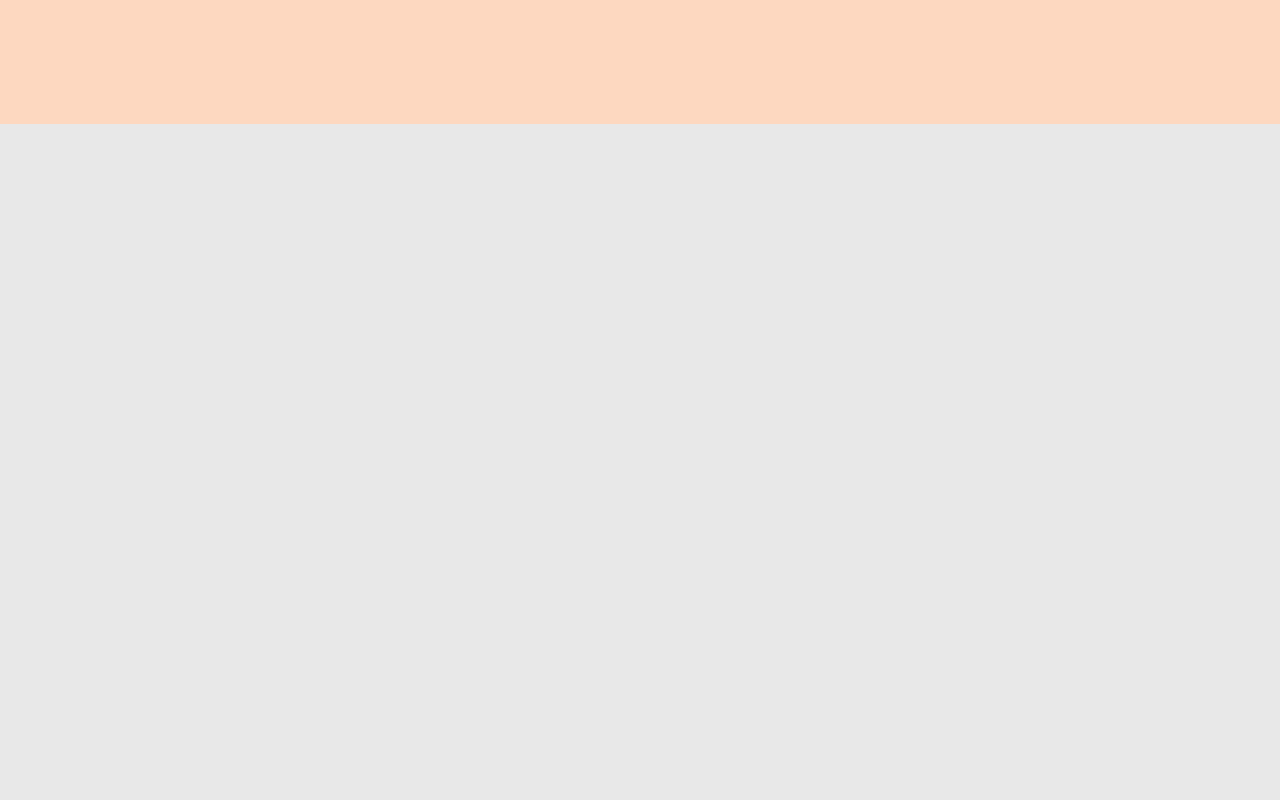
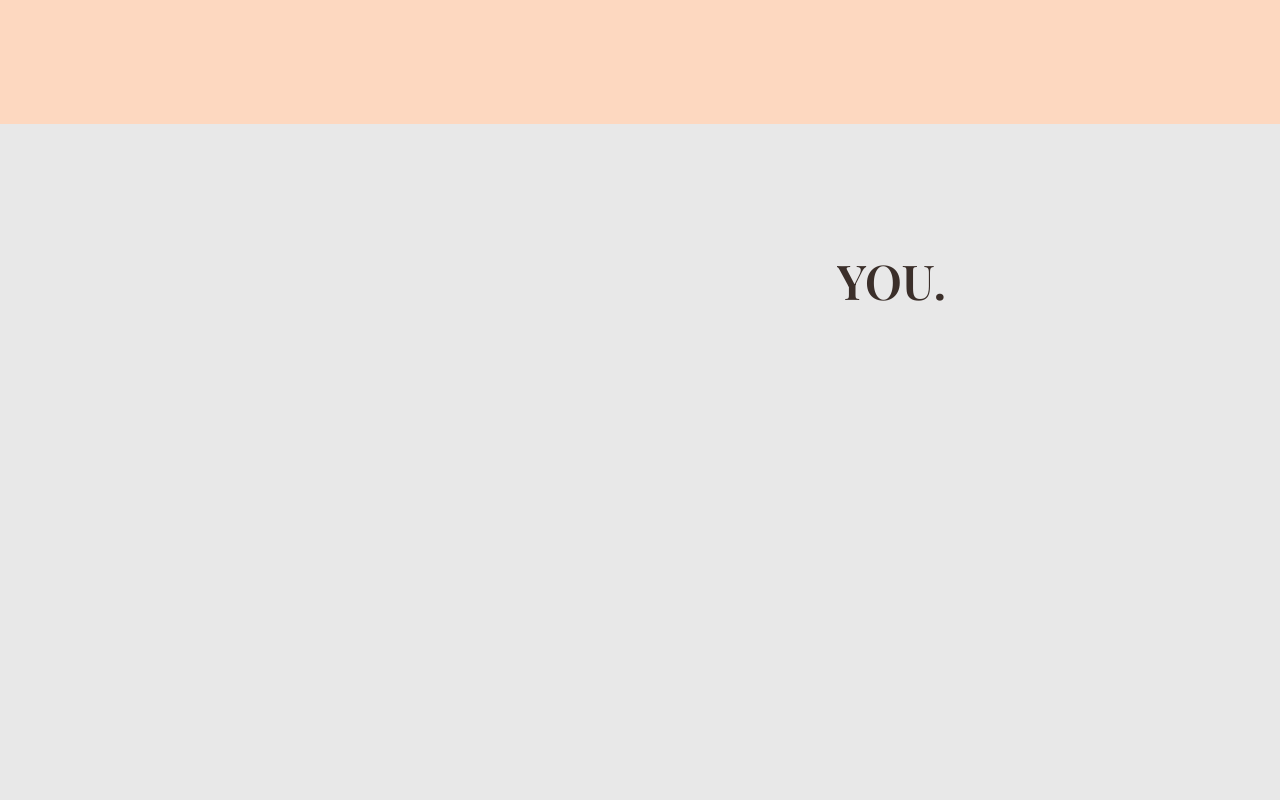
Before and after one commit to SimRuth1705/Vivahsya, a React (Vite) app in the folder Frontend/: page / in a window 1280 px wide. Shown: the part 5660-6460 px from the top of the page. Built offline with nearby package versions, Linux system fonts and the light colour scheme; a web font is replaced by a local one.

Commit message:
service page height

```diff
--- a/Frontend/src/homepage/pages/Servicess.css
+++ b/Frontend/src/homepage/pages/Servicess.css
@@ -19,7 +19,6 @@
   padding: 8rem 2rem 10rem;
   background: var(--beige);
   text-align: center;
-  min-height: 610vh;
 
 }
 
```
